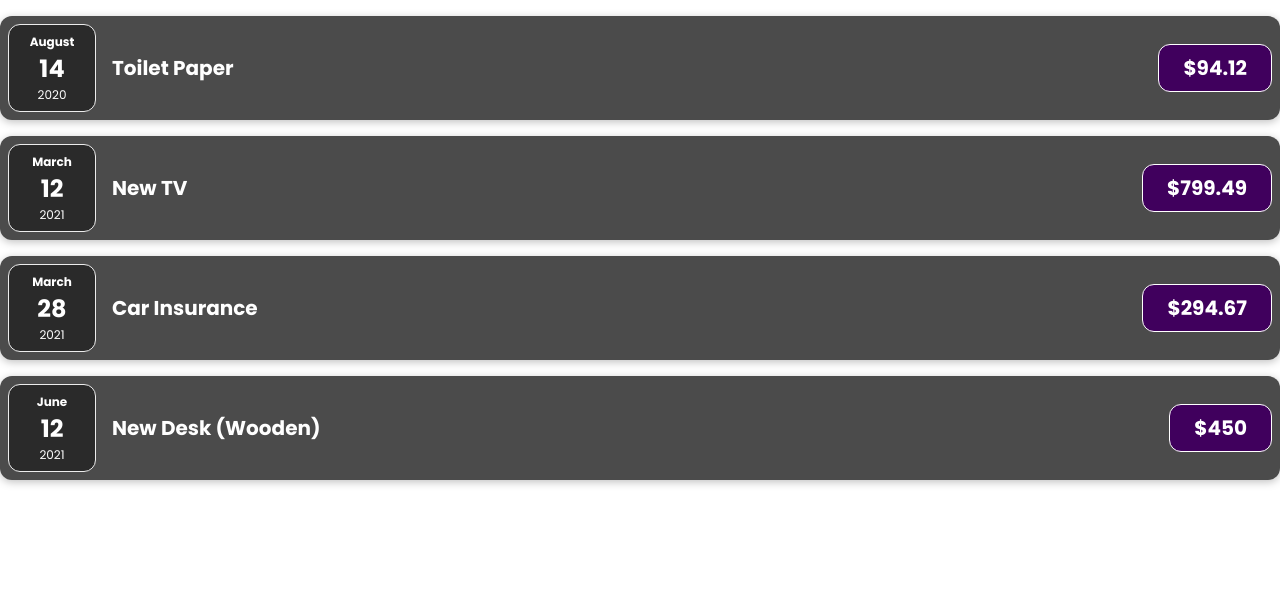
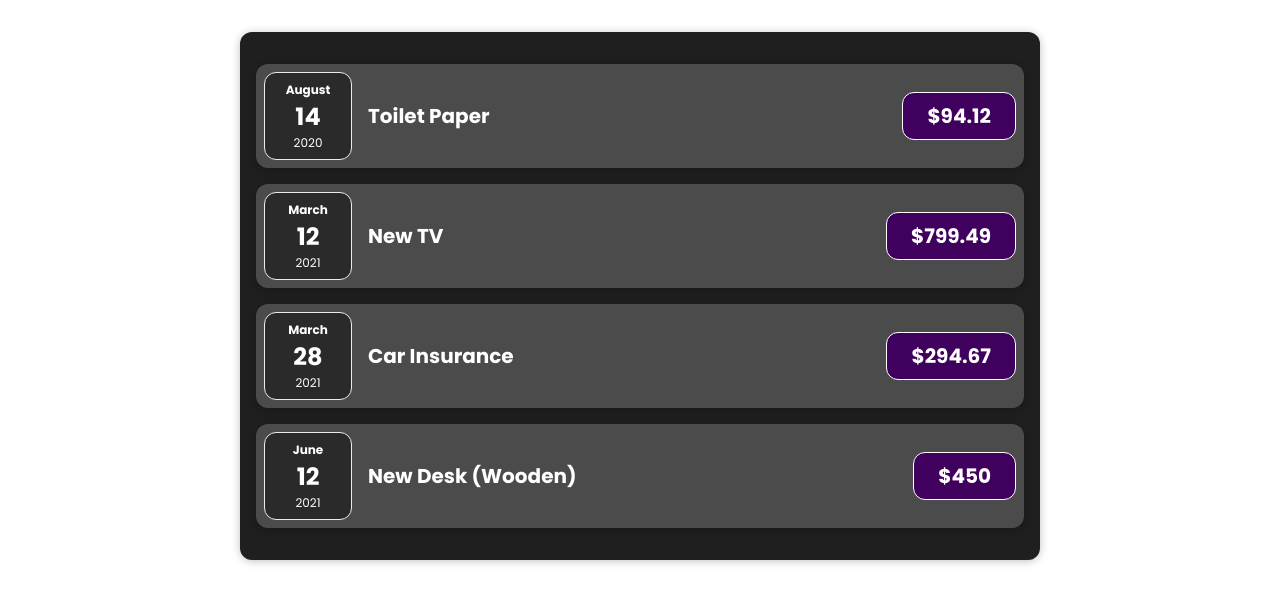
Before and after one commit to CemEkiz/expense-tracker, a React (Vite) app: page / in a window 1280 px wide. Shown: the top 604 px of the page. Built offline with nearby package versions, Linux system fonts and the light colour scheme.

Commit message:
assignment-1: react & components basics

```diff
--- a/src/App.jsx
+++ b/src/App.jsx
@@ -1,4 +1,4 @@
-import ExpenseItem from './components/ExpenseItem';
+import Expenses from './components/Expenses.jsx';
 
 const App = () => {
   const expenses = [
@@ -25,26 +25,7 @@ const App = () => {
 
   return (
     <div>
-      <ExpenseItem
-        name={expenses[0].title}
-        price={expenses[0].amount}
-        date={expenses[0].date}
-      />
-      <ExpenseItem
-        name={expenses[1].title}
-        price={expenses[1].amount}
-        date={expenses[1].date}
-      />
-      <ExpenseItem
-        name={expenses[2].title}
-        price={expenses[2].amount}
-        date={expenses[2].date}
-      />
-      <ExpenseItem
-        name={expenses[3].title}
-        price={expenses[3].amount}
-        date={expenses[3].date}
-      />
+      <Expenses datas={expenses} />
     </div>
   );
 };
--- /dev/null
+++ b/src/components/Expenses.css
@@ -0,0 +1,9 @@
+.expenses {
+  padding: 1rem;
+  background-color: rgb(31, 31, 31);
+  margin: 2rem auto;
+  width: 50rem;
+  max-width: 95%;
+  border-radius: 12px;
+  box-shadow: 0 1px 8px rgba(0, 0, 0, 0.25);
+}
--- /dev/null
+++ b/src/components/Expenses.jsx
@@ -0,0 +1,31 @@
+import ExpenseItem from './ExpenseItem';
+import './Expenses.css';
+
+const Expenses = props => {
+  return (
+    <div className='expenses'>
+      <ExpenseItem
+        name={props.datas[0].title}
+        price={props.datas[0].amount}
+        date={props.datas[0].date}
+      />
+      <ExpenseItem
+        name={props.datas[1].title}
+        price={props.datas[1].amount}
+        date={props.datas[1].date}
+      />
+      <ExpenseItem
+        name={props.datas[2].title}
+        price={props.datas[2].amount}
+        date={props.datas[2].date}
+      />
+      <ExpenseItem
+        name={props.datas[3].title}
+        price={props.datas[3].amount}
+        date={props.datas[3].date}
+      />
+    </div>
+  );
+};
+
+export default Expenses;
```
